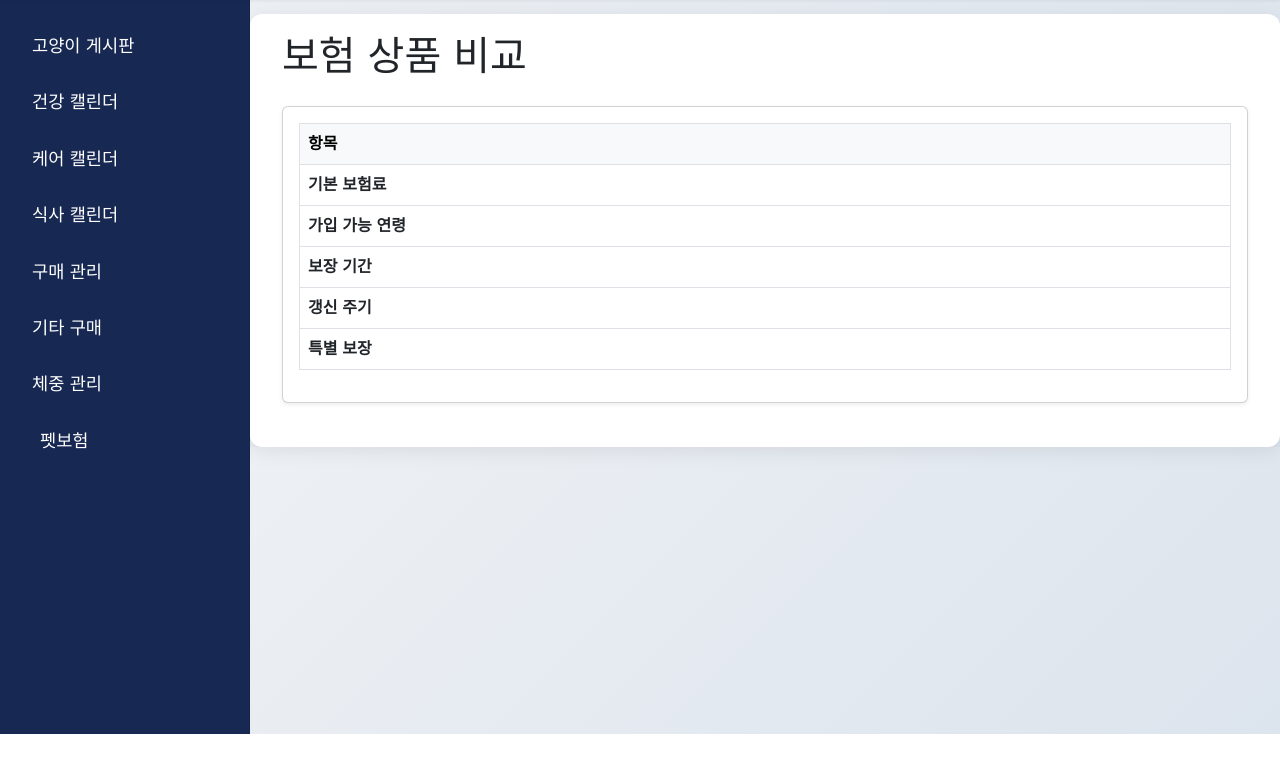
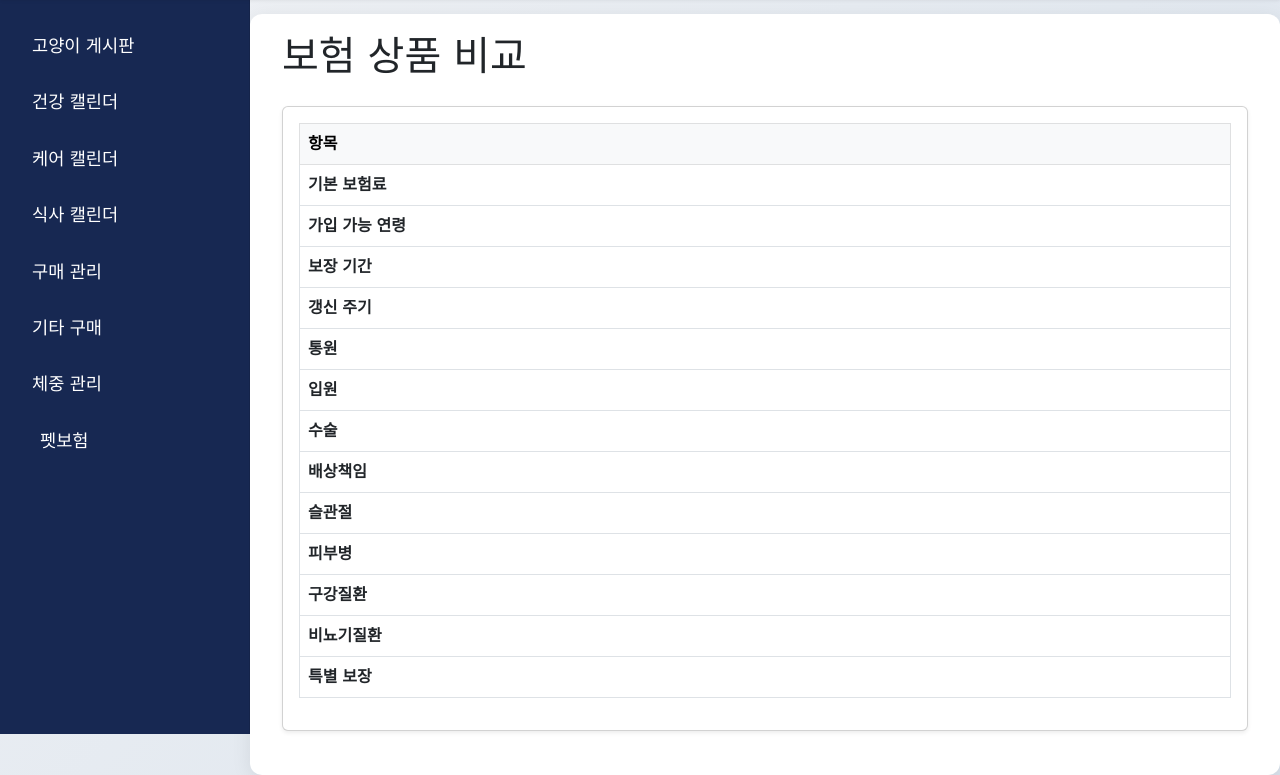
Before and after one commit to ychany/CatCare, a Django app: page /insurance/compare/ in a window 1280 px wide. Shown: the part 66-841 px from the top of the page. Before the commit the page ends 800 px from the top, so only its background shows below. Run offline with Django 5.2, Linux system fonts and the light colour scheme; the visitor is signed in with stand-in values (Sample User, id 1); data that the repository does not hold is empty; parts of the project's set-up code (start-up, migrations or seed data) failed here and were passed over.

Commit message:
보험 추천, 보장별 선호도 추가 2

```diff
--- a/insurance_app/views.py
+++ b/insurance_app/views.py
@@ -21,8 +21,19 @@ from django.urls import reverse
 @login_required
 def main(request):
     user_pets = Pet.objects.filter(owner=request.user)
+    preference_fields = [
+        ('통원치료비', 'outpatient'),
+        ('입원치료비', 'inpatient'),
+        ('수술치료비', 'surgery'),
+        ('배상책임', 'liability'),
+        ('슬관절', 'joint'),
+        ('피부병', 'skin'),
+        ('구강질환', 'oral'),
+        ('비뇨기질환', 'urinary'),
+    ]
     context = {
-        'user_pets': user_pets
+        'user_pets': user_pets,
+        'preference_fields': preference_fields,
     }
     return render(request, 'insurance/main.html', context)
 
@@ -250,7 +261,6 @@ def recommend_result(request):
 
 @login_required
 def insurance_compare(request):
-    # pet_id 쿼리파라미터로 받기
     pet_id = request.GET.get('pet_id')
     pet = None
     pet_type = 'dog'
@@ -268,10 +278,8 @@ def insurance_compare(request):
         except Pet.DoesNotExist:
             pass
 
-    # 모든 보험 상품 가져오기
     products = InsuranceProduct.objects.all()
 
-    # cover_map, disease_map 생성 (추천/상세와 동일)
     cover_path = Path(__file__).parent / 'fixtures' / 'cover.json'
     disease_path = Path(__file__).parent / 'fixtures' / 'disease.json'
     cover_map = {}
@@ -285,43 +293,98 @@ def insurance_compare(request):
             for item in json.load(f):
                 disease_map[item['pk']] = item['fields']['name']
 
-    # 보장 내용 키 추출 및 각 상품의 보장/특별보장 이름 변환 + SURE 점수 계산 (추천과 동일하게)
-    # 전체 보장항목 키(flat) 추출 (추천과 동일)
-    all_coverage_keys = set()
-    for product in products:
-        all_coverage_keys.update(flatten_coverage_keys(product.coverage_details))
-    all_coverage_keys = sorted(list(all_coverage_keys), key=lambda x: str(x))
+    # 비교에서도 선호도 기반 user_vector 생성
+    preference_fields = [
+        ('통원치료비', 'outpatient'),
+        ('입원치료비', 'inpatient'),
+        ('수술치료비', 'surgery'),
+        ('배상책임', 'liability'),
+        ('슬관절', 'joint'),
+        ('피부병', 'skin'),
+        ('구강질환', 'oral'),
+        ('비뇨기질환', 'urinary'),
+    ]
+    preference_map = {
+        '통원': 'outpatient',
+        '입원': 'inpatient',
+        '수술': 'surgery',
+        '배상책임': 'liability',
+        '슬관절': 'joint',
+        '피부병': 'skin',
+        '구강질환': 'oral',
+        '비뇨기질환': 'urinary',
+    }
+    all_coverage_keys = list(preference_map.keys())
+    # POST로 선호도 값이 오면 반영
+    if request.method == 'POST':
+        preference_dict = {}
+        for label, key in preference_fields:
+            preference_dict[key] = int(request.POST.get(key, 3))
+        user_vector = [preference_dict.get(preference_map[k], 3) for k in all_coverage_keys]
+    else:
+        user_vector = [3 for _ in all_coverage_keys]
+
+    # cover_type_to_category, cover_id_to_type 등 기존 추천과 동일하게 적용
+    cover_type_to_category = {
+        1: '통원', 2: '입원', 3: '수술', 4: '슬관절', 5: '피부병', 6: '구강질환', 7: '비뇨기질환', 8: '배상책임',
+    }
+    cover_id_to_type = {}
+    if cover_path.exists():
+        with open(cover_path, encoding='utf-8') as f:
+            for item in json.load(f):
+                cover_id_to_type[item['pk']] = item['fields']['cover_type']
+    def get_category_coverage_vector(coverage_details, all_coverage_keys):
+        vector = [0 for _ in all_coverage_keys]
+        for idx, key in enumerate(all_coverage_keys):
+            if key in coverage_details:
+                vector[idx] = 1
+        for section in ['기본보장', '특별보장']:
+            for cover_id in coverage_details.get(section, []):
+                cover_type = cover_id_to_type.get(cover_id)
+                category = cover_type_to_category.get(cover_type)
+                if category and category in all_coverage_keys:
+                    idx = all_coverage_keys.index(category)
+                    vector[idx] = 1
+        disease_dict = coverage_details.get('질병보장', {})
+        for disease in disease_dict.values():
+            cover_type = disease.get('cover_type')
+            if cover_type and cover_type_to_category.get(cover_type) in all_coverage_keys:
+                idx = all_coverage_keys.index(cover_type_to_category[cover_type])
+                vector[idx] = 1
+        return vector
+    def cosine_similarity(a, b):
+        from numpy import dot
+        from numpy.linalg import norm
+        if norm(a) == 0 or norm(b) == 0:
+            return 0.0
+        return float(dot(a, b) / (norm(a) * norm(b)))
 
     processed = []
     for product in products:
-        # 보장 항목 이름 리스트로 변환
         product.coverage_details_verbose = {}
         for key, value in product.coverage_details.items():
             if isinstance(value, list):
                 product.coverage_details_verbose[key] = [cover_map.get(i) or disease_map.get(i) or str(i) for i in value]
             else:
                 product.coverage_details_verbose[key] = value
-        # 특별보장(특별혜택) 이름 리스트로 변환
         if not isinstance(product.special_benefits, list):
             product.special_benefits = []
         else:
             product.special_benefits = [cover_map.get(i) or disease_map.get(i) or str(i) for i in product.special_benefits]
-        # SURE 점수 계산 (추천과 동일)
         company_score = float(product.company.rating) if product.company and product.company.rating else 0.0
         details = getattr(product, 'insurancedetail_set', None)
         if details and details.exists():
             price_score = float(details.aggregate(models.Avg('price_score'))['price_score__avg'] or 0)
         else:
             price_score = float(product.base_price)
-        user_vector = [1 for _ in all_coverage_keys]
-        product_vector = get_flat_coverage_vector(product.coverage_details, all_coverage_keys)
-        matching_score = jaccard_similarity(user_vector, product_vector)
+        product_vector = get_category_coverage_vector(product.coverage_details, all_coverage_keys)
+        matching_score = cosine_similarity(user_vector, product_vector)
         sure_score = make_sure_score(company_score, price_score, matching_score)
         processed.append((product, sure_score))
 
     context = {
         'products': processed,
-        'coverage_keys': sorted(all_coverage_keys, key=lambda x: str(x)),
+        'coverage_keys': all_coverage_keys,
         'pet': pet,
     }
     return render(request, 'insurance/compare.html', context)
--- a/templates/insurance/main.html
+++ b/templates/insurance/main.html
@@ -230,7 +230,7 @@ function goToCompare() {
 
 <!-- 보장 선호도 설정 모달 -->
 <div class="modal fade" id="preferenceModal" tabindex="-1" aria-labelledby="preferenceModalLabel" aria-hidden="true">
-  <div class="modal-dialog">
+  <div class="modal-dialog modal-lg">
     <div class="modal-content">
       <div class="modal-header">
         <h5 class="modal-title" id="preferenceModalLabel">보장 선호도 설정</h5>
@@ -240,9 +240,9 @@ function goToCompare() {
         <form id="preferenceForm">
           <div class="row">
             {% for label, key in preference_fields %}
-            <div class="col-6 mb-2">
+            <div class="col-6 col-md-6 mb-2">
               <label><b>{{ label }}</b></label>
-              <div class="d-flex align-items-center">
+              <div class="d-flex align-items-center flex-wrap">
                 {% for i in "12345" %}
                 <div class="form-check form-check-inline ms-2">
                   <input class="form-check-input" type="radio" name="{{ key }}" value="{{ forloop.counter }}" id="modal_{{ key }}_{{ forloop.counter }}">
```
Also changed, not shown: templates/insurance/recommend.html (+0 -24 lines).
